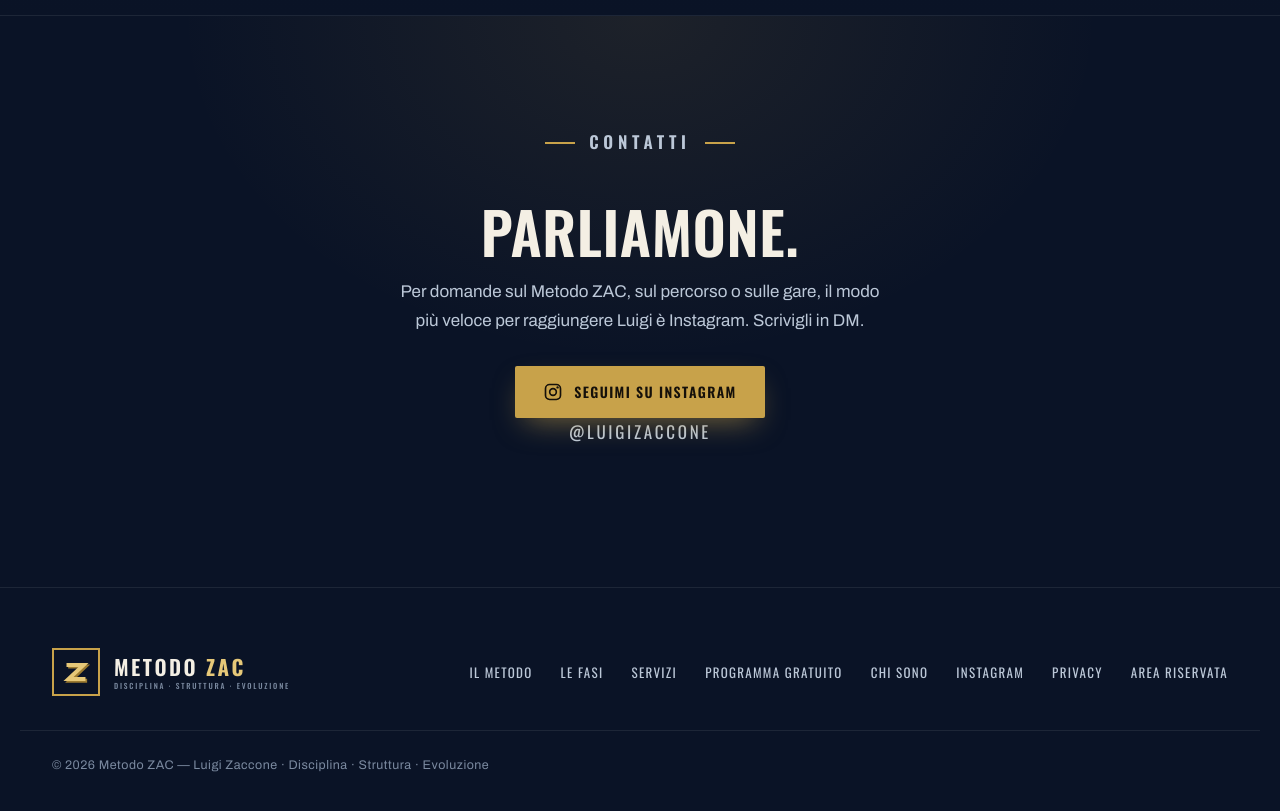
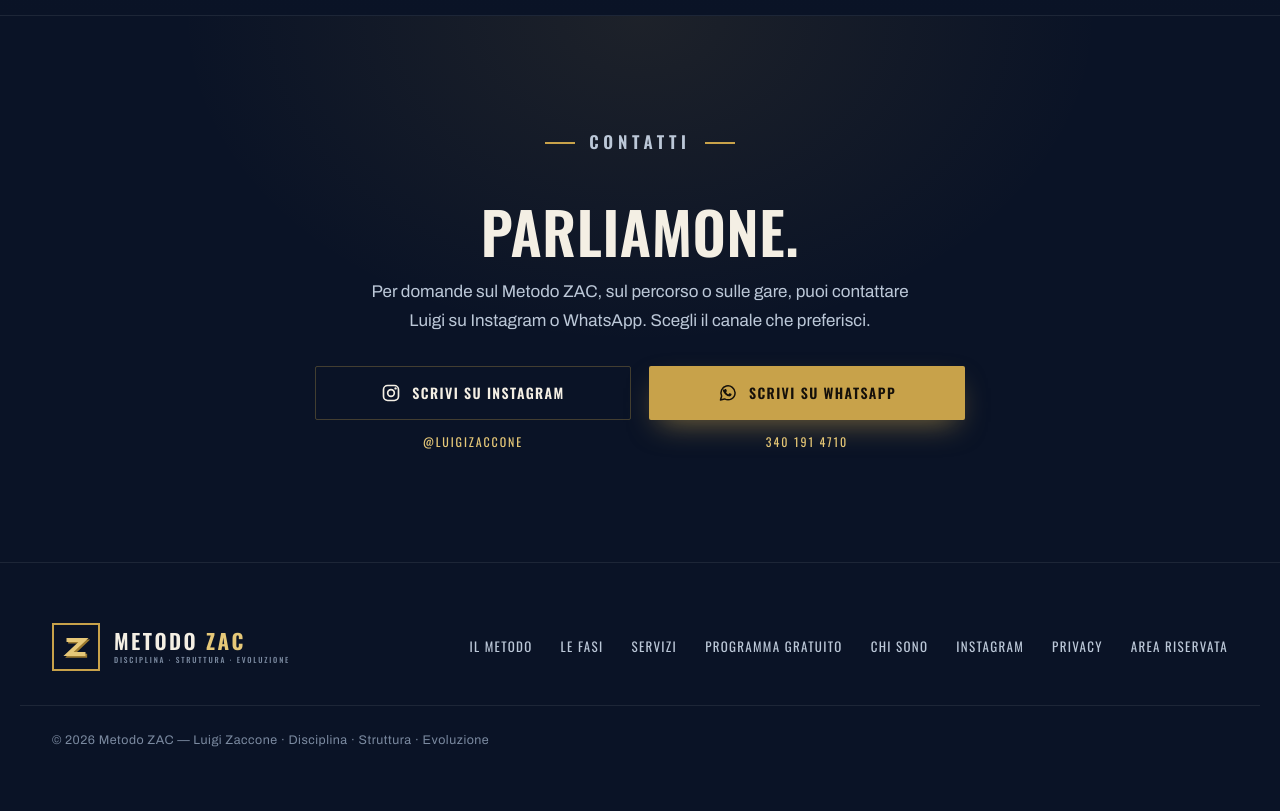
Before and after one commit to Kappaemme-git/metodo-zac, a website: page index.html in a window 1280 px wide. Shown: the part 7720-8531 px from the top of the page. After the commit the page ends 8510 px from the top, so only its background shows below. Drawn offline with nearby package versions, Linux system fonts and the light colour scheme.

Commit message:
feat: add WhatsApp contact option

```diff
--- a/index.html
+++ b/index.html
@@ -591,12 +591,23 @@
       <div class="contact-card reveal">
         <p class="eyebrow center" style="justify-content:center;">Contatti</p>
         <h2>Parliamone.</h2>
-        <p>Per domande sul Metodo ZAC, sul percorso o sulle gare, il modo più veloce per raggiungere Luigi è Instagram. Scrivigli in DM.</p>
-        <a href="https://www.instagram.com/luigizaccone/" target="_blank" rel="noopener" class="btn btn-primary contact-ig">
-          <svg viewBox="0 0 24 24" fill="none" aria-hidden="true" width="20" height="20"><rect x="3" y="3" width="18" height="18" rx="5" stroke="currentColor" stroke-width="2"/><circle cx="12" cy="12" r="4" stroke="currentColor" stroke-width="2"/><circle cx="17.5" cy="6.5" r="1.4" fill="currentColor"/></svg>
-          Seguimi su Instagram
-        </a>
-        <p class="contact-handle">@luigizaccone</p>
+        <p>Per domande sul Metodo ZAC, sul percorso o sulle gare, puoi contattare Luigi su Instagram o WhatsApp. Scegli il canale che preferisci.</p>
+        <div class="contact-actions">
+          <div class="contact-option">
+            <a href="https://www.instagram.com/luigizaccone/" target="_blank" rel="noopener" class="btn btn-ghost contact-channel">
+              <svg viewBox="0 0 24 24" fill="none" aria-hidden="true" width="20" height="20"><rect x="3" y="3" width="18" height="18" rx="5" stroke="currentColor" stroke-width="2"/><circle cx="12" cy="12" r="4" stroke="currentColor" stroke-width="2"/><circle cx="17.5" cy="6.5" r="1.4" fill="currentColor"/></svg>
+              Scrivi su Instagram
+            </a>
+            <span class="contact-detail">@luigizaccone</span>
+          </div>
+          <div class="contact-option">
+            <a href="https://wa.me/393401914710?text=Ciao%20Luigi%2C%20vorrei%20ricevere%20informazioni%20sul%20Metodo%20ZAC." target="_blank" rel="noopener" class="btn btn-primary contact-channel">
+              <svg viewBox="0 0 24 24" fill="none" aria-hidden="true" width="20" height="20"><path d="M20.5 11.7a8.5 8.5 0 0 1-12.6 7.4L3 20.5l1.4-4.8a8.5 8.5 0 1 1 16.1-4Z" stroke="currentColor" stroke-width="1.8" stroke-linejoin="round"/><path d="M8.2 7.8c.2-.5.4-.5.7-.5h.5c.2 0 .4.1.5.4l.7 1.6c.1.3.1.5-.1.7l-.6.7c-.2.2-.1.4 0 .6.5.9 1.2 1.6 2.1 2.1.3.2.5.2.7 0l.8-1c.2-.2.4-.3.7-.2l1.7.8c.3.1.4.3.4.5 0 .4-.2 1.3-.8 1.8-.6.6-1.5.9-2.4.7-1-.2-2.5-.7-4.3-2.3-1.5-1.3-2.5-3-2.8-4-.3-.8 0-1.5.2-1.9Z" fill="currentColor"/></svg>
+              Scrivi su WhatsApp
+            </a>
+            <span class="contact-detail">340 191 4710</span>
+          </div>
+        </div>
       </div>
     </div>
   </section>
--- a/style.css
+++ b/style.css
@@ -839,12 +839,14 @@
 .contact{padding:110px 0;background:var(--ink);border-top:1px solid var(--line-soft);position:relative;overflow:hidden;}
 .contact::before{content:"";position:absolute;inset:0;background:radial-gradient(60% 100% at 50% 0%,rgba(200,162,74,.10),transparent 60%);}
 .contact .wrap{position:relative;}
-.contact-card{max-width:680px;margin:0 auto;text-align:center;}
+.contact-card{max-width:780px;margin:0 auto;text-align:center;}
 .contact-card h2{font-size:clamp(34px,5vw,58px);margin:14px 0 16px;}
-.contact-card>p{color:var(--text);font-size:17px;line-height:1.7;max-width:480px;margin:0 auto 30px;}
-.contact-ig{gap:11px;}
-.contact-ig svg{flex:none;}
-.contact-handle{color:var(--gold-bright);font-family:'Oswald',sans-serif;letter-spacing:.16em;font-size:13px;text-transform:uppercase;margin-top:20px;}
+.contact-card>p{color:var(--text);font-size:17px;line-height:1.7;max-width:570px;margin:0 auto 30px;}
+.contact-actions{display:grid;grid-template-columns:repeat(2,minmax(0,1fr));gap:18px;max-width:650px;margin:0 auto;}
+.contact-option{display:flex;flex-direction:column;align-items:stretch;gap:12px;}
+.contact-channel{width:100%;min-height:54px;justify-content:center;gap:11px;}
+.contact-channel svg{flex:none;}
+.contact-detail{color:var(--gold-bright);font-family:'Oswald',sans-serif;letter-spacing:.16em;font-size:12px;text-transform:uppercase;}
 
 /* ---------- RIFINITURE MOBILE ---------- */
 @media(max-width:560px){
@@ -876,6 +878,8 @@
   .pcard .belt .belt-svg{width:90px;}
   .pcard p{font-size:12.5px;line-height:1.45;margin-bottom:0;max-width:290px;}
   .feat-cta{padding:24px 22px;}
+  .contact-actions{grid-template-columns:1fr;gap:22px;}
+  .contact-channel{min-height:52px;}
   footer .wrap{flex-direction:column;align-items:flex-start;gap:22px;}
 }
 
```
